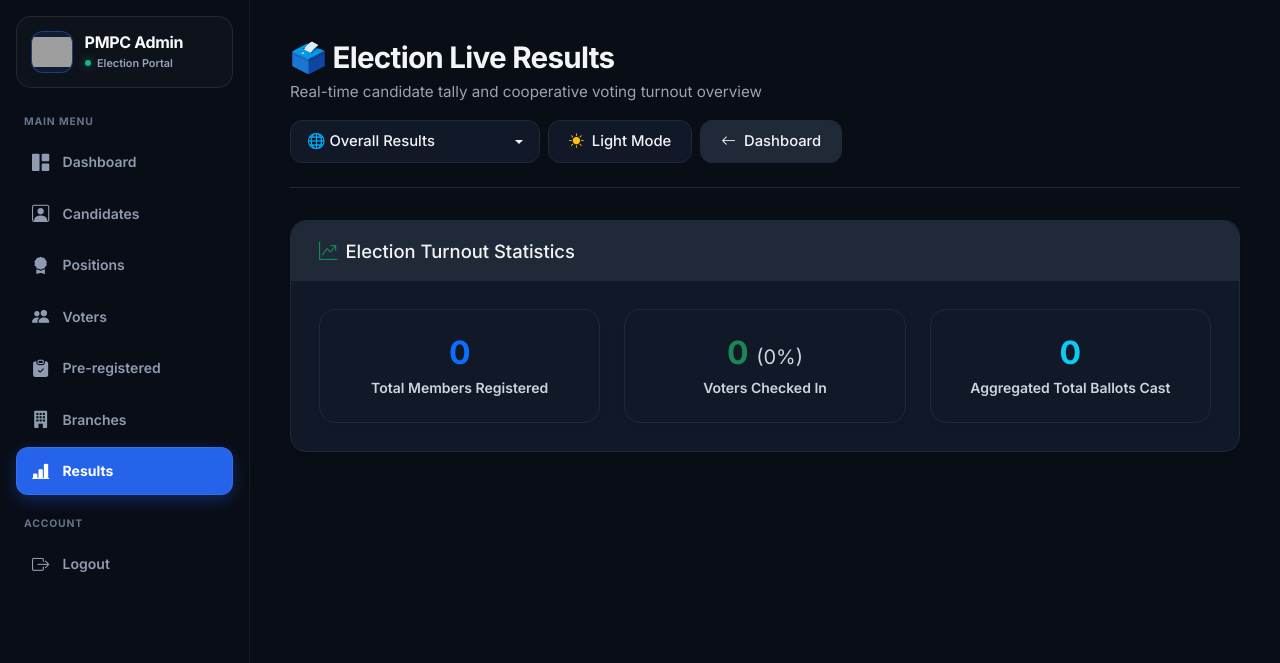
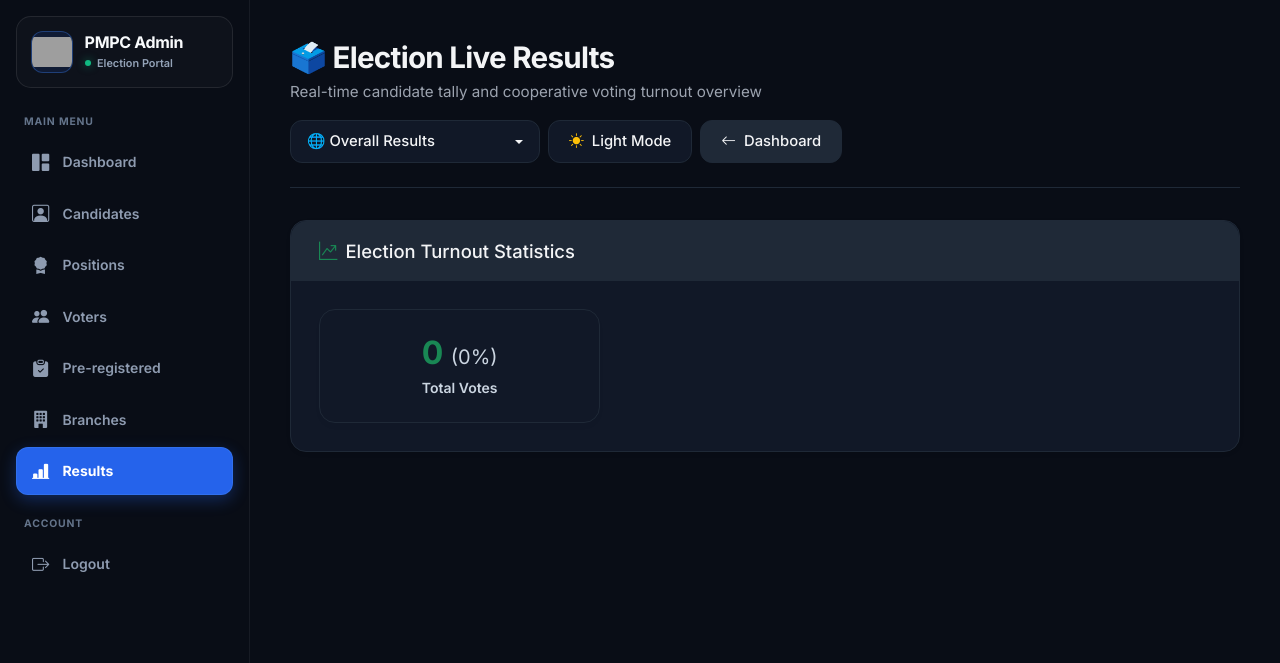
Before and after one commit to Cmelendrezoid/coop-assembly-system, a PHP site: page /admin/results.php in a window 1280 px wide. Shown: the top 663 px of the page. Run offline with PHP 8.4, Linux system fonts and the light colour scheme; the visitor is signed in with stand-in values (Sample User, id 1); data that the repository does not hold is empty; grey boxes are pictures that could not be loaded.

Commit message:
09/28/afternoon

```diff
--- a/admin/results.php
+++ b/admin/results.php
@@ -658,24 +658,8 @@ function esc($s) { return htmlspecialchars($s ?? ''); }
                     <div class="col-md-4">
                         <div class="card stats-card text-center h-100 mb-0">
                             <div class="card-body py-4">
-                                <h2 class="text-primary fw-bold mb-1"><?php echo number_format($total_voters); ?></h2>
-                                <p class="mb-0 fw-semibold small uppercase" style="color: #cbd5e1;">Total Members Registered</p>
-                            </div>
-                        </div>
-                    </div>
-                    <div class="col-md-4">
-                        <div class="card stats-card text-center h-100 mb-0">
-                            <div class="card-body py-4">
                                 <h2 class="text-success fw-bold mb-1"><?php echo number_format($voted_members); ?> <span class="fs-5 fw-normal" style="color: #cbd5e1;">(<?php echo $turnout_rate; ?>%)</span></h2>
-                                <p class="mb-0 fw-semibold small uppercase" style="color: #cbd5e1;">Voters Checked In</p>
-                            </div>
-                        </div>
-                    </div>
-                    <div class="col-md-4">
-                        <div class="card stats-card text-center h-100 mb-0">
-                            <div class="card-body py-4">
-                                <h2 class="text-info fw-bold mb-1"><?php echo number_format($total_votes); ?></h2>
-                                <p class="mb-0 fw-semibold small uppercase" style="color: #cbd5e1;">Aggregated Total Ballots Cast</p>
+                                <p class="mb-0 fw-semibold small uppercase" style="color: #cbd5e1;">Total Votes</p>
                             </div>
                         </div>
                     </div>
```
